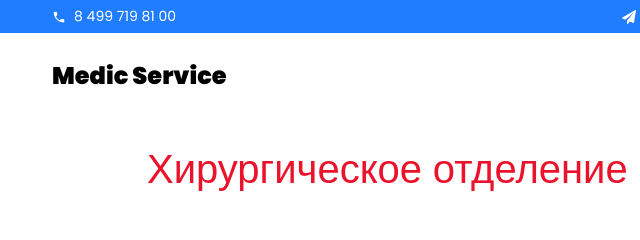
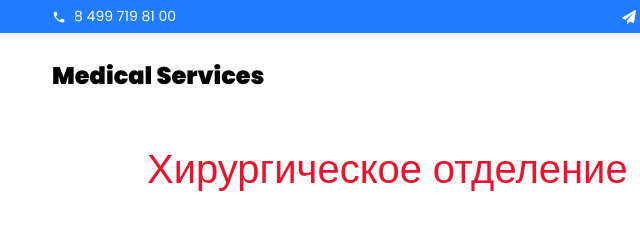
Before and after one commit to vladimirmuratov/hospital, a plain HTML site: page pages/surgery.html in a window 1280 px wide. Shown: the top 240 px of the page, 33-673 px from the left. Drawn offline with Linux system fonts and the light colour scheme; files whose address does not match are found by name.

Commit message:
edit title

```diff
--- a/pages/surgery.html
+++ b/pages/surgery.html
@@ -41,7 +41,7 @@
 <nav class="navbar navbar-expand-lg navbar-dark ftco_navbar bg-dark ftco-navbar-light site-navbar-target"
      id="ftco-navbar">
     <div class="container">
-        <a href="../index.html"><p class="navbar-brand">Medic Service</p></a>
+        <a href="../index.html"><p class="navbar-brand">Medical Services</p></a>
         <button class="navbar-toggler js-fh5co-nav-toggle fh5co-nav-toggle" type="button" data-toggle="collapse"
                 data-target="#ftco-nav" aria-controls="ftco-nav" aria-expanded="false" aria-label="Toggle navigation">
             <span class="oi oi-menu"></span>
```
Also changed, not shown: index.html (+1 -1 lines), pages/cardiology.html (+1 -1 lines), pages/endoscopy.html (+1 -1 lines), pages/gastrology.html (+1 -1 lines), pages/gynecology.html (+1 -1 lines), pages/neurology.html (+1 -1 lines), pages/reception_department.html (+1 -1 lines), pages/resuscitation.html (+1 -1 lines), pages/somnology.html (+1 -1 lines), pages/therapeutic.html (+1 -1 lines), pages/traumatologist.html (+1 -1 lines), pages/urology.html (+1 -1 lines).
